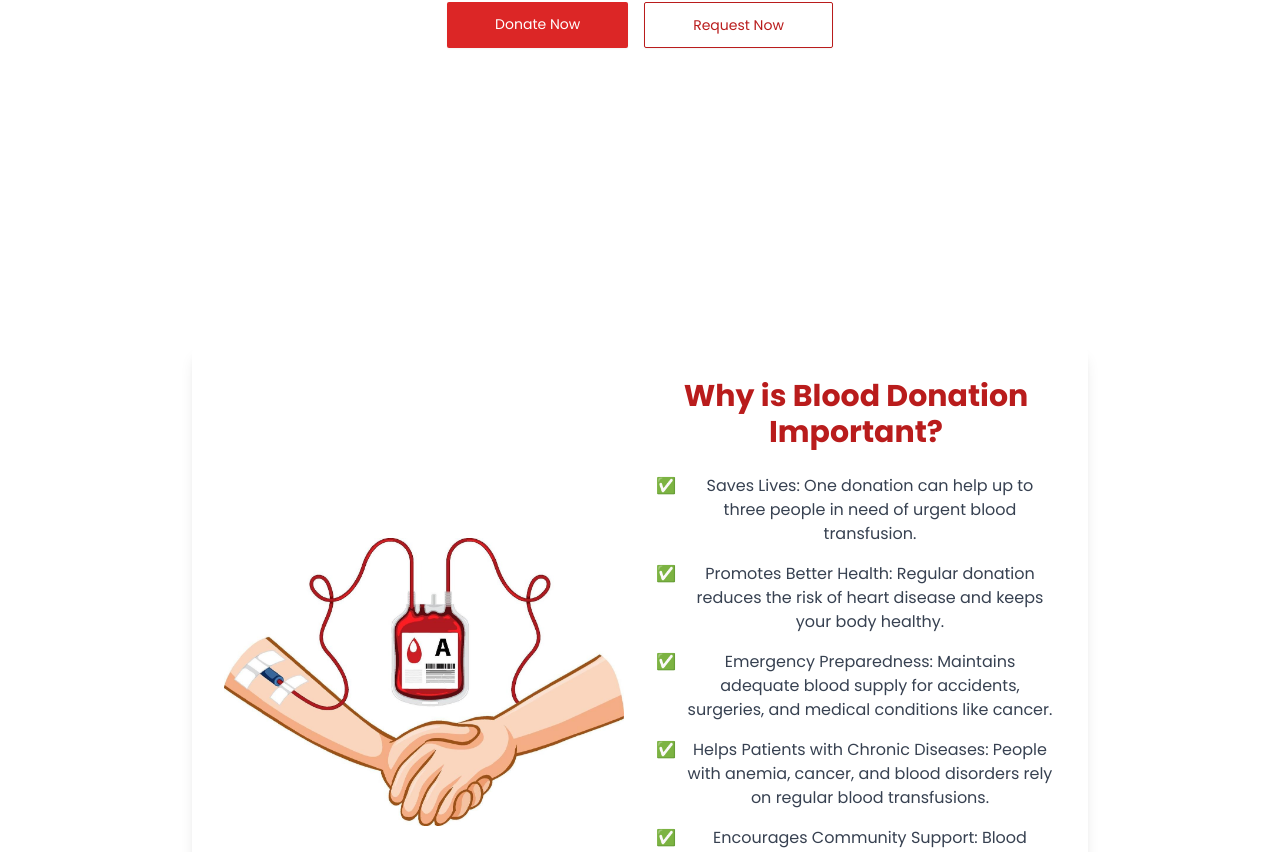
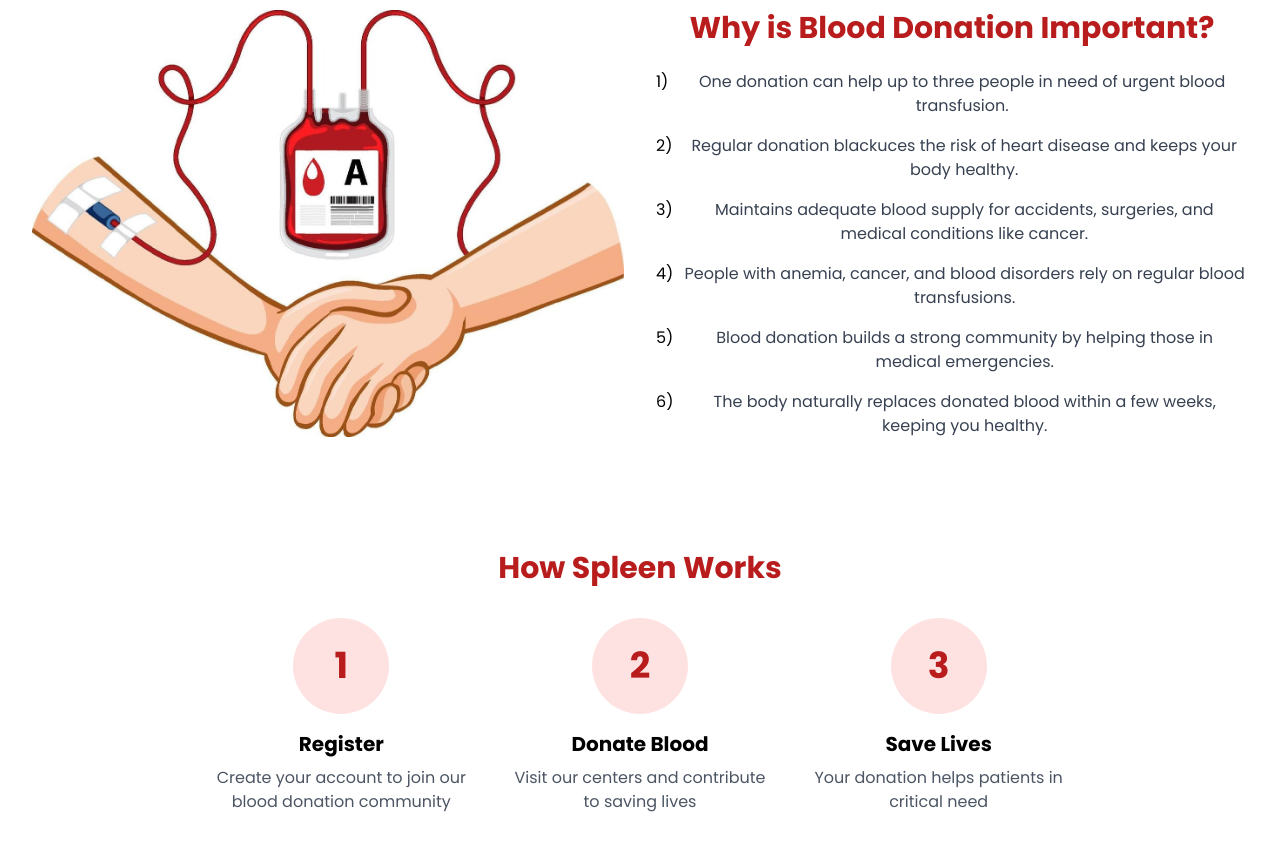
Before and after one commit to Sherrrrryyy/Blood-Bank-Website, a React (Vite) app: page / in a window 1280 px wide. Shown: the part 598-1450 px from the top of the page. Built offline with nearby package versions, Linux system fonts and the light colour scheme; no server answers.

Commit message:
add HowItWorks component and update App to include it; refactor BloodDonationInfo and Hero components for improved layout and styling

```diff
--- a/src/App.jsx
+++ b/src/App.jsx
@@ -2,6 +2,7 @@ import { useState } from 'react';
 import Navbar from './components/Navbar';
 import Hero from './components/Hero';
 import BloodDonationInfo from './components/BloodDonationInfo';
+import HowItWorks from './components/HowItWorks';
 
 
 function App() {
@@ -10,6 +11,7 @@ function App() {
       <Navbar />
       <Hero />
       <BloodDonationInfo />
+      <HowItWorks />
     </>
   );
 }
--- a/src/components/BloodDonationInfo.jsx
+++ b/src/components/BloodDonationInfo.jsx
@@ -3,7 +3,7 @@ import bloodDonationImage from '../assets/blood-donation.jpg'; // Assuming we'll
 
 const BloodDonationInfo = () => {
     return (
-        <div className="bg-white p-8 rounded-lg shadow-lg max-w-4xl mx-auto my-12">
+        <div className="bg-white w-full mx-auto py-16">
             <div className="grid md:grid-cols-2 gap-8 items-center">
                 <div>
                     <img
@@ -18,28 +18,28 @@ const BloodDonationInfo = () => {
                     </h2>
                     <ul className="space-y-4 text-gray-700">
                         <li className="flex items-start">
-                            <span className="text-green-500 mr-2">✅</span>
-                            <span>Saves Lives: One donation can help up to three people in need of urgent blood transfusion.</span>
+                            <span className="text-black mr-2">1)</span>
+                            <span>One donation can help up to three people in need of urgent blood transfusion.</span>
                         </li>
                         <li className="flex items-start">
-                            <span className="text-green-500 mr-2">✅</span>
-                            <span>Promotes Better Health: Regular donation reduces the risk of heart disease and keeps your body healthy.</span>
+                            <span className="text-black mr-2">2)</span>
+                            <span>Regular donation blackuces the risk of heart disease and keeps your body healthy.</span>
                         </li>
                         <li className="flex items-start">
-                            <span className="text-green-500 mr-2">✅</span>
-                            <span>Emergency Preparedness: Maintains adequate blood supply for accidents, surgeries, and medical conditions like cancer.</span>
+                            <span className="text-black mr-2">3)</span>
+                            <span>Maintains adequate blood supply for accidents, surgeries, and medical conditions like cancer.</span>
                         </li>
                         <li className="flex items-start">
-                            <span className="text-green-500 mr-2">✅</span>
-                            <span>Helps Patients with Chronic Diseases: People with anemia, cancer, and blood disorders rely on regular blood transfusions.</span>
+                            <span className="text-black mr-2">4)</span>
+                            <span>People with anemia, cancer, and blood disorders rely on regular blood transfusions.</span>
                         </li>
                         <li className="flex items-start">
-                            <span className="text-green-500 mr-2">✅</span>
-                            <span>Encourages Community Support: Blood donation builds a strong community by helping those in medical emergencies.</span>
+                            <span className="text-black mr-2">5)</span>
+                            <span>Blood donation builds a strong community by helping those in medical emergencies.</span>
                         </li>
                         <li className="flex items-start">
-                            <span className="text-green-500 mr-2">✅</span>
-                            <span>Replenishes Blood Supply Quickly: The body naturally replaces donated blood within a few weeks, keeping you healthy.</span>
+                            <span className="text-black mr-2">6)</span>
+                            <span>The body naturally replaces donated blood within a few weeks, keeping you healthy.</span>
                         </li>
                     </ul>
                 </div>
--- a/src/components/Hero.jsx
+++ b/src/components/Hero.jsx
@@ -4,18 +4,27 @@ const Hero = () => {
   return (
     <>
     <section>
-  <div className="mx-auto max-w-screen-xl px-4 py-24 lg:flex lg:h-screen lg:items-center">
+  <div className="max-w-screen-xl lg:flex lg:items-center py-16">
+
+
+
     <div className="mx-auto max-w-xl text-center">
       <h1 className="text-3xl font-extrabold sm:text-5xl">
-      Blood donor is equal to
-        <strong className="font-extrabold mt-3 text-red-700 sm:block"> A Lifesaver </strong>
+        Blood donor is equal to
+        <strong className="font-extrabold text-red-700 sm:block"> A Lifesaver </strong>
       </h1>
 
-      <p className="mt-4 sm:text-xl/relaxed">
+      <p className="mt-8 sm:text-xl/relaxed">
+
+
+
       "Donate blood, save lives. A small act today can be a lifesaver tomorrow. Keep the blood bank stocked, you never know who might need it, even you!"
       </p>
 
-      <div className="mt-8 flex flex-wrap justify-center gap-4">
+      <div className="mt-12 flex flex-wrap justify-center gap-8">
+
+
+
         <a
           className="block w-full rounded-sm bg-red-600 px-12 py-3 text-sm font-medium text-white shadow-sm hover:bg-red-700 focus:ring-3 focus:outline-hidden sm:w-auto"
           href="/DonationForm"
--- /dev/null
+++ b/src/components/HowItWorks.jsx
@@ -0,0 +1,40 @@
+import React from 'react';
+
+const HowItWorks = () => {
+    return (
+        <div className="bg-white py-12">
+            <div className="max-w-4xl mx-auto px-4">
+                <h2 className="text-3xl font-bold text-red-700 mb-8 text-center">
+                    How Spleen Works
+                </h2>
+                <div className="grid md:grid-cols-3 gap-8">
+                    <div className="text-center">
+                        <div className="bg-red-100 rounded-full w-24 h-24 mx-auto mb-4 flex items-center justify-center">
+                            <span className="text-red-700 text-4xl font-bold">1</span>
+                        </div>
+                        <h3 className="text-xl font-semibold mb-2">Register</h3>
+                        <p className="text-gray-600">Create your account to join our blood donation community</p>
+                    </div>
+
+                    <div className="text-center">
+                        <div className="bg-red-100 rounded-full w-24 h-24 mx-auto mb-4 flex items-center justify-center">
+                            <span className="text-red-700 text-4xl font-bold">2</span>
+                        </div>
+                        <h3 className="text-xl font-semibold mb-2">Donate Blood</h3>
+                        <p className="text-gray-600">Visit our centers and contribute to saving lives</p>
+                    </div>
+
+                    <div className="text-center">
+                        <div className="bg-red-100 rounded-full w-24 h-24 mx-auto mb-4 flex items-center justify-center">
+                            <span className="text-red-700 text-4xl font-bold">3</span>
+                        </div>
+                        <h3 className="text-xl font-semibold mb-2">Save Lives</h3>
+                        <p className="text-gray-600">Your donation helps patients in critical need</p>
+                    </div>
+                </div>
+            </div>
+        </div>
+    );
+};
+
+export default HowItWorks;
--- a/src/components/Navbar.jsx
+++ b/src/components/Navbar.jsx
@@ -14,7 +14,7 @@ const Navbar = () => {
 
   return (
     <nav className="rounded-full w-full">
-      <div className="container mx-auto px-4 sm:px-6 lg:px-8">
+      <div className="container mx-auto sm:px-6 lg:px-8">
         <div className="flex items-center justify-between h-16">
           {/* Logo */}
           <div className="flex-shrink-0">
--- a/src/main.jsx
+++ b/src/main.jsx
@@ -8,7 +8,7 @@ import Register from './pages/Register';
 import Login from './pages/Login';
 import DonationRequest from './components/DonationRequest';
 import Chat from './components/Chat';
-import DonationForm from './pages/DonationForm.jsx';
+import DonationForm from './pages/DonationFrom.jsx';
 
 createRoot(document.getElementById('root')).render(
   <StrictMode>
```
Also changed, not shown: src/pages/DonationFrom.jsx (renamed from src/pages/DonationForm.jsx).
